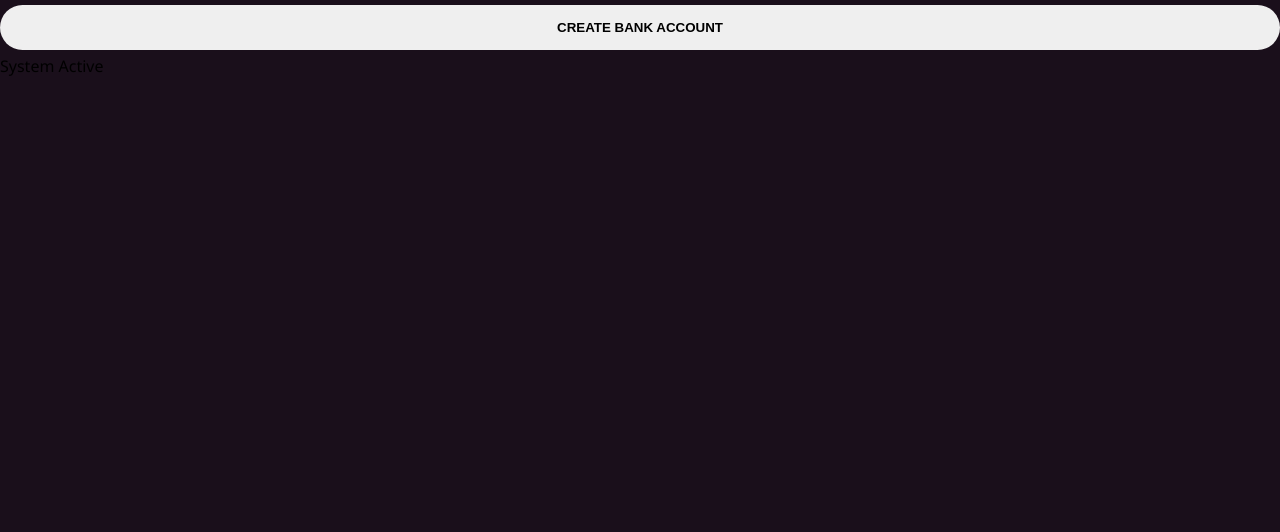
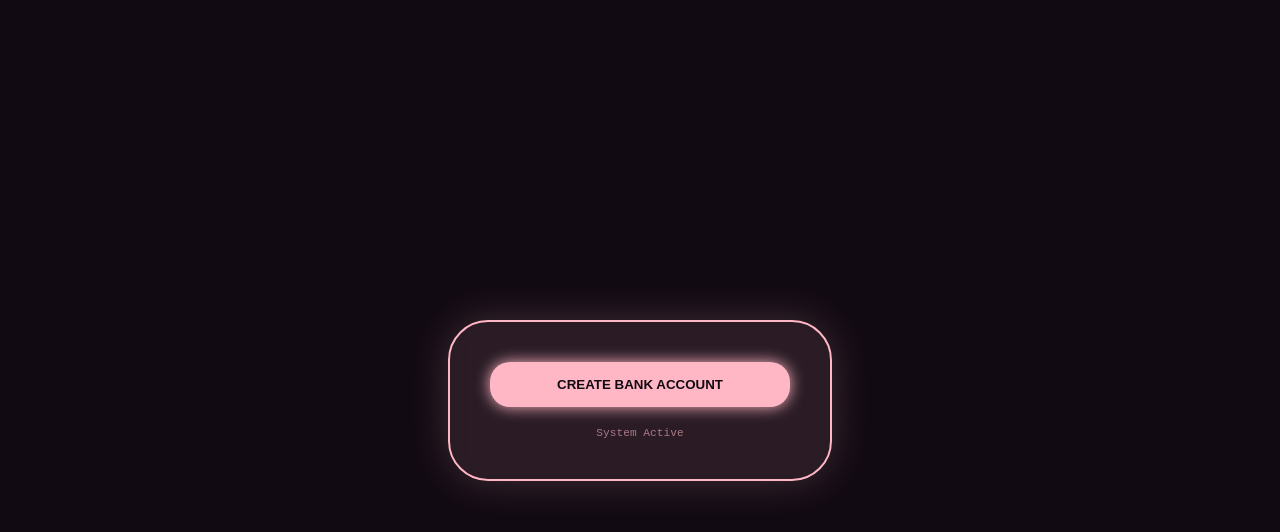
Before and after one commit to zawarkayt/95terminal, a React (Create React App) app: page / in a window 1280 px wide. Shown: the top 532 px of the page. Built offline with nearby package versions, Linux system fonts and the light colour scheme.

Commit message:
Update App.css

```diff
--- a/src/App.css
+++ b/src/App.css
@@ -1,75 +1,12 @@
-:root {
-  --pink: #ffb7c5;
-  --hot-pink: #ff69b4;
-  --soft-purple: #9b59b6;
-  --bg: #1a0f1b;
-}
-
-body { margin: 0; background: var(--bg); font-family: 'Segoe UI', sans-serif; }
-
-.app-container {
-  height: 100vh;
-  display: flex;
-  justify-content: center;
-  align-items: center;
-  background: radial-gradient(circle, #2d1b2e 0%, #1a0f1b 100%);
-}
-
-.glass-card {
-  background: rgba(255, 183, 197, 0.1);
-  border: 2px solid var(--pink);
-  border-radius: 40px;
-  padding: 30px;
-  width: 300px;
-  backdrop-filter: blur(10px);
-  box-shadow: 0 0 30px rgba(255, 183, 197, 0.2);
-  text-align: center;
-}
-
-.header-pink {
-  color: var(--pink);
-  font-weight: bold;
-  letter-spacing: 2px;
-  margin-bottom: 20px;
-  text-transform: uppercase;
-}
-
-.balance-box h1 {
-  color: white;
-  text-shadow: 0 0 10px var(--hot-pink);
-  font-size: 2.5rem;
-  margin: 10px 0;
-}
-
-input {
-  width: 80%;
-  padding: 12px;
-  border-radius: 20px;
-  border: 1px solid var(--pink);
-  background: rgba(0,0,0,0.4);
-  color: white;
-  text-align: center;
-  margin-bottom: 20px;
-}
-
-.btn {
-  width: 100%;
-  padding: 15px;
-  border-radius: 25px;
-  border: none;
-  font-weight: bold;
-  cursor: pointer;
-  transition: 0.3s;
-  margin: 5px 0;
-}
-
-.add { background: var(--pink); color: #1a0f1b; }
-.sub { background: transparent; border: 1px solid var(--pink); color: var(--pink); }
-.nfc {
-  background: linear-gradient(45deg, var(--hot-pink), var(--soft-purple));
-  color: white;
-  box-shadow: 0 5px 15px rgba(255, 105, 180, 0.4);
-}
-
-.btn:active { transform: scale(0.95); }
-.footer-msg { color: var(--pink); font-size: 0.8rem; margin-top: 15px; opacity: 0.7; }
+body { margin: 0; background: #120a13; font-family: 'Courier New', monospace; color: #ffb7c5; }
+.main-ui { height: 100vh; display: flex; justify-content: center; align-items: center; }
+.card { background: rgba(255, 183, 197, 0.1); border: 2px solid #ffb7c5; border-radius: 40px; padding: 40px; width: 300px; backdrop-filter: blur(10px); box-shadow: 0 0 40px rgba(255, 183, 197, 0.2); text-align: center; }
+input { width: 100%; padding: 10px; margin: 15px 0; background: #000; border: 1px solid #ffb7c5; border-radius: 15px; color: #fff; text-align: center; }
+.btn { width: 100%; padding: 15px; border-radius: 20px; border: none; font-weight: bold; cursor: pointer; transition: 0.3s; }
+.pink { background: #ffb7c5; color: #120a13; box-shadow: 0 0 15px #ffb7c5; }
+.card-box { background: rgba(0,0,0,0.3); padding: 10px; border-radius: 15px; margin: 10px 0; }
+.num { font-size: 1.5rem; letter-spacing: 3px; }
+.money { font-size: 3rem; margin: 20px 0; text-shadow: 0 0 10px #ff69b4; }
+.status { font-size: 0.7rem; margin-top: 20px; opacity: 0.6; }
+.admin-controls { display: flex; gap: 5px; }
+.admin-controls button { background: #ffb7c5; border: none; padding: 10px; border-radius: 10px; flex: 1; font-weight: bold; }
```
